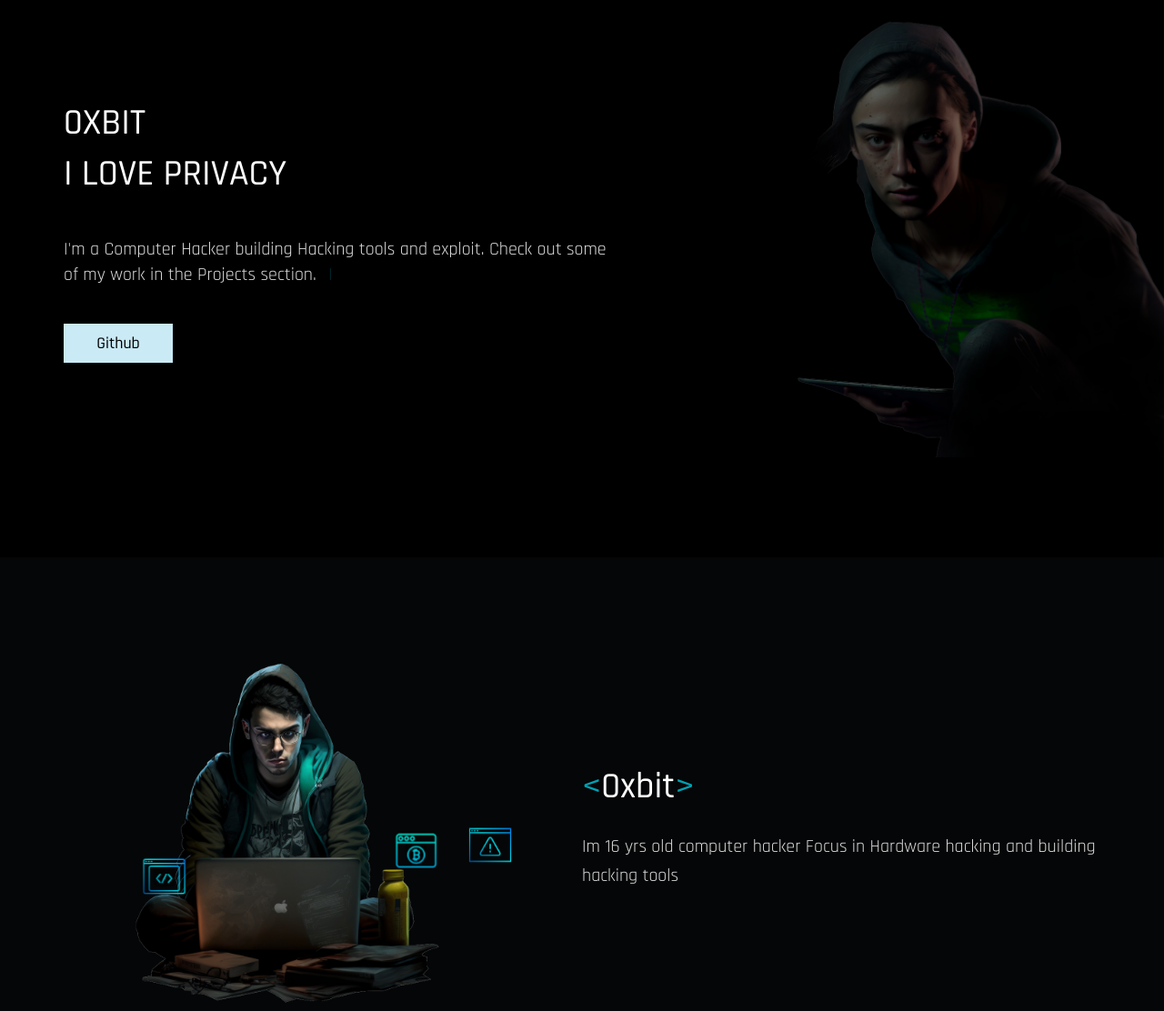
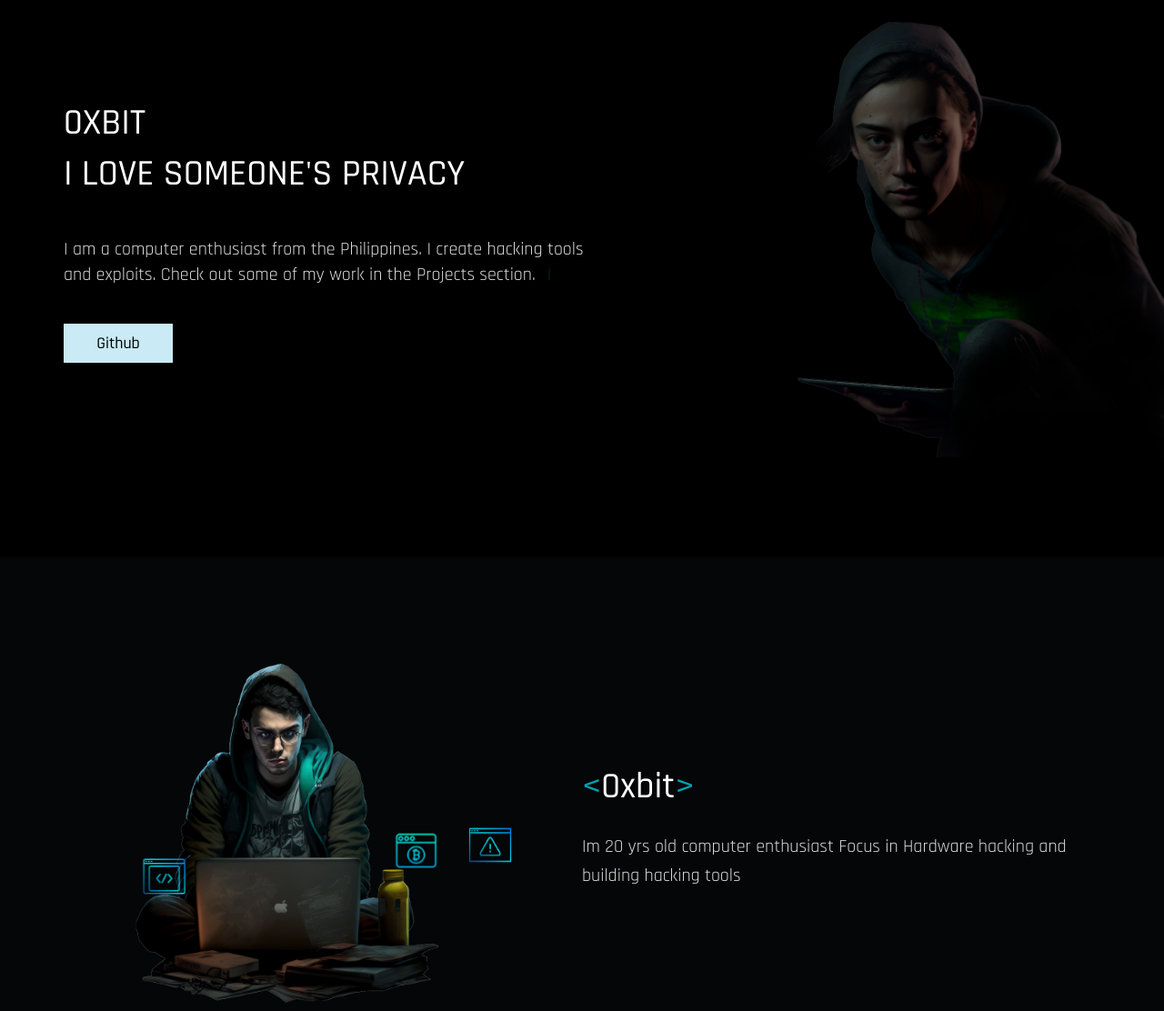
Before and after one commit to UserPh07/website, a plain HTML site: page index.html in a window 1280 px wide. Shown: the part 107-1219 px from the top of the page at 91% size. Drawn offline with nearby package versions, Linux system fonts and the light colour scheme.

Commit message:
Update index.html

```diff
--- a/index.html
+++ b/index.html
@@ -77,10 +77,10 @@
             <div id="home-container-text">
               <h1 class="delayMediumReveal">
                 0XBIT
-                <div class = "gg" title="404">I LOVE PRIVACY</div>
+                <div class = "gg" title="404">I LOVE SOMEONE'S PRIVACY</div>
               </h1>
               <p class="typewriter">
-                I'm a Computer Hacker building Hacking tools and exploit. Check out some of my work in the Projects section.
+                I am a computer enthusiast from the Philippines. I create hacking tools and exploits. Check out some of my work in the Projects section.
               </p>
 
               <a
@@ -147,7 +147,7 @@
             <article id="about-text">
               <h2 class="delaySmallReveal"><span><</span>0xbit<span>></span></h2>
               <p class="delayMediumReveal">
-                Im 16 yrs old computer hacker Focus in Hardware hacking and building hacking tools
+                Im 20 yrs old computer enthusiast Focus in Hardware hacking and building hacking tools
               </p>
             </article>
           </div>
@@ -266,7 +266,7 @@
               <p>
                 Esp32 deauther, Esp32 bluetooth killer
                 Esp32 Evil twin, Esp32 IR decryptor,
-                Phishing tool.
+                Arduino 3G jammer, Phishing tool.
               </p>
             </article>
 
@@ -403,7 +403,7 @@
 
         <footer>
           <div class="grid-layout">
-            <p id="direitos-autorais">© 2022 0xbit</p>
+            <p id="direitos-autorais">© 2023 0xbit</p>
             <div>
               <p>Powered by</p>
               <img
```
